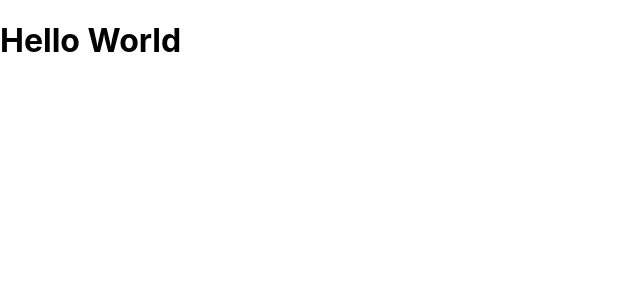
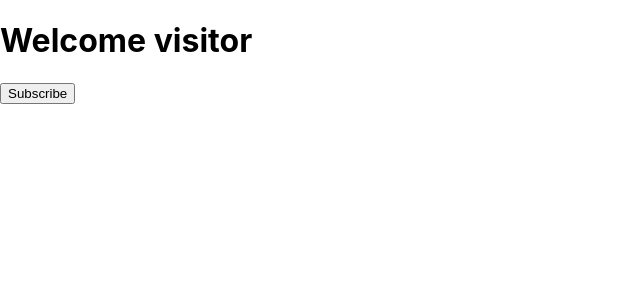
Before and after one commit to widisal125/learn-reactjs, a React (Create React App) app: page / in a window 1280 px wide. Shown: the top 300 px of the page, without its empty margins (0-640 px from the left). Built offline with nearby package versions, Linux system fonts and the light colour scheme.

Commit message:
Message component with state

```diff
--- a/src/App.js
+++ b/src/App.js
@@ -1,8 +1,10 @@
-import logo from './logo.svg';
-import './App.css';
+import React from "react";
+import Message from './components/Message';
 
 function App() {
-  return (<h1>Hello World</h1>);
+  return (
+    <Message />
+  );
 }
 
 export default App;
--- /dev/null
+++ b/src/components/Message.js
@@ -0,0 +1,25 @@
+import React, {Component} from 'react';
+
+class Message extends Component {
+  constructor() {
+    super();
+    this.state = {
+      message: 'Welcome visitor'
+    }
+  }
+  changeMessage() {
+    this.setState({
+      message: 'Thank you for subscribing'
+    });
+  }
+  render() {
+    return (
+      <>
+      <h1>{this.state.message}</h1>
+      <button onClick={() => this.changeMessage()}>Subscribe</button>
+      </>
+    )
+  }
+}
+
+export default Message;
```
